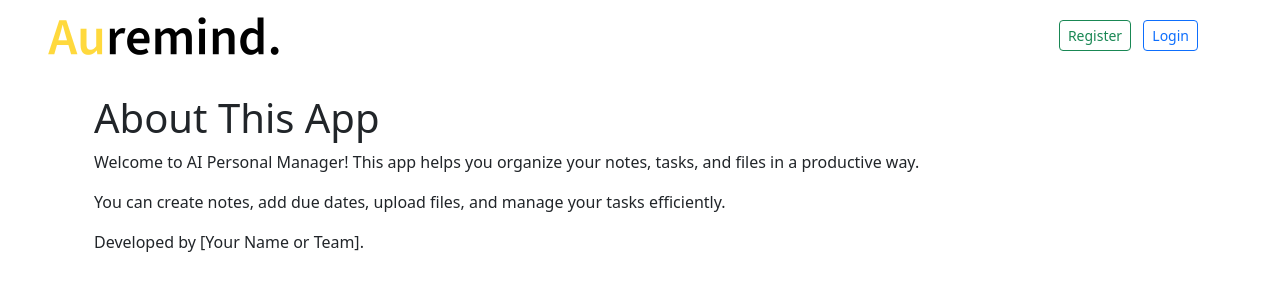
After one commit to AureMind/AureMind-Personal-AI-Manager, a Django app: page /about/ in a window 1280 px wide. The commit adds this page. Shown: the top 300 px of the page. Run offline with Django 5.2, Linux system fonts and the light colour scheme.

Commit message:
"Added About page"

```diff
--- /dev/null
+++ b/github.txt
@@ -0,0 +1,2 @@
+GITHUB REPOSITORY LINK:
+https://github.com/NathPrashant/college_project
--- /dev/null
+++ b/notes/templates/notes/about.html
@@ -0,0 +1,10 @@
+{% extends "notes/base.html" %}
+{% block title %}About{% endblock %}
+{% block content %}
+<div class="container mt-4">
+  <h1>About This App</h1>
+  <p>Welcome to AI Personal Manager! This app helps you organize your notes, tasks, and files in a productive way.</p>
+  <p>You can create notes, add due dates, upload files, and manage your tasks efficiently.</p>
+  <p>Developed by [Your Name or Team].</p>
+</div>
+{% endblock %}
--- a/notes/templates/notes/base.html
+++ b/notes/templates/notes/base.html
@@ -24,6 +24,8 @@
         <li class="nav-item"><a class="nav-link" href="{% url 'notes:calendar' %}">Calendar</a></li>
         <li class="nav-item"><a class="nav-link" href="{% url 'notes:issues' %}">Issues</a></li>
         <li class="nav-item"><a class="nav-link" href="{% url 'notes:files' %}">Files</a></li>
+        <li class="nav-item"><a class="nav-link" href="{% url 'notes:about' %}">About</a></li>
+
       </ul>
     {% endif %}
 
--- a/notes/urls.py
+++ b/notes/urls.py
@@ -16,6 +16,7 @@ urlpatterns = [
     path('login/', auth_views.LoginView.as_view(template_name='notes/login.html'), name='login'),
     path('logout/', auth_views.LogoutView.as_view(), name='logout'),
     path('register/', views.register, name='register'),
+    path('about/', views.about, name='about'),
 
     # Notes CRUD
     path('note/create/', views.note_create, name='create'),
--- a/notes/views.py
+++ b/notes/views.py
@@ -88,3 +88,6 @@ def issues(request):
 @login_required
 def files(request):
     return render(request, 'notes/files.html')
+
+def about(request):
+    return render(request, 'notes/about.html')
```
